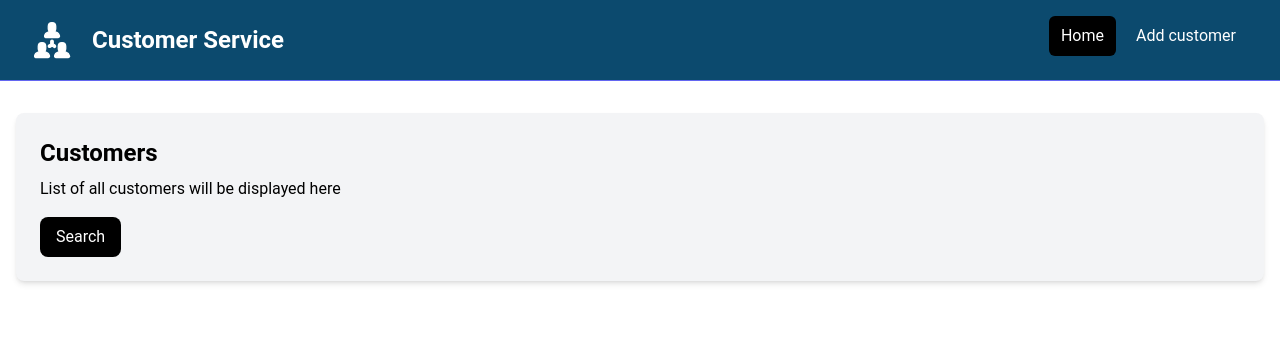
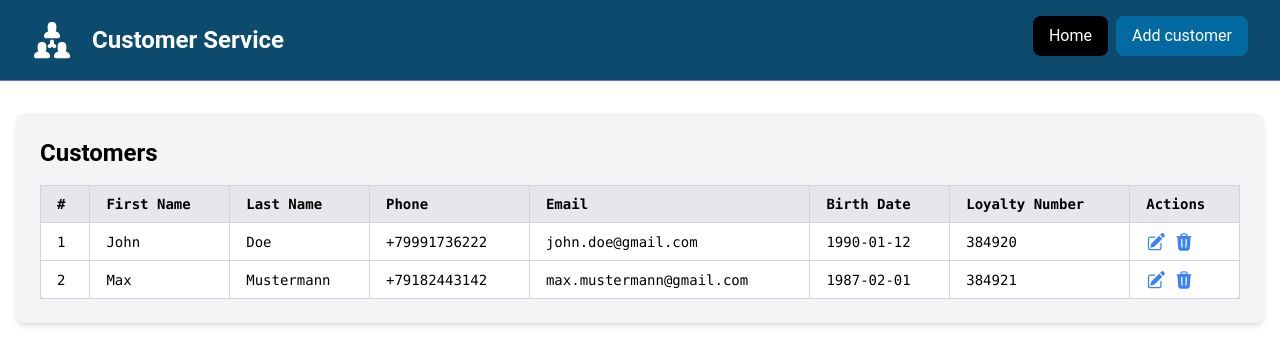
Before and after one commit to seluianova/customer-service-app, a React (Vite) app: page / in a window 1280 px wide. Shown: the top 364 px of the page. Built offline with nearby package versions, Linux system fonts and the light colour scheme.

Commit message:
Add customers table

```diff
--- a/package.json
+++ b/package.json
@@ -10,6 +10,7 @@
     "preview": "vite preview"
   },
   "dependencies": {
+    "@heroicons/react": "^2.2.0",
     "react": "^18.2.0",
     "react-dom": "^18.2.0"
   },
--- a/src/App.tsx
+++ b/src/App.tsx
@@ -2,11 +2,10 @@ import Navbar from "./components/Navbar.tsx";
 import CustomerView from "./components/CustomerView.tsx";
 
 const App = () => {
-
     return (
         <>
-            <Navbar/>
-            <CustomerView/>
+            <Navbar />
+            <CustomerView />
         </>
     )
 }
--- /dev/null
+++ b/src/components/Button.tsx
@@ -0,0 +1,21 @@
+import React from "react";
+
+interface ButtonProps {
+    title: string;
+    href: string;
+    bg?: string;
+}
+
+const Button: React.FC<ButtonProps> = ({ title, href, bg = "bg-sky-700", ...props }) => {
+    return (
+        <a
+            href={href}
+            className={`${bg} inline-block text-white rounded-lg px-4 py-2 hover:bg-gray-800`}
+            {...props}
+        >
+            {title}
+        </a>
+    );
+};
+
+export default Button
--- a/src/components/CustomerView.tsx
+++ b/src/components/CustomerView.tsx
@@ -1,3 +1,5 @@
+import CustomersTable from "./CustomersTable.tsx";
+
 const CustomerView = () => {
     return (
         <section className="py-4">
@@ -5,15 +7,7 @@ const CustomerView = () => {
                 <div className="grid grid-cols-1 gap-4 p-4 rounded-lg">
                     <div className="bg-gray-100 p-6 rounded-lg shadow-md">
                         <h2 className="text-2xl font-bold">Customers</h2>
-                        <p className="mt-2 mb-4">
-                            List of all customers will be displayed here
-                        </p>
-                        <a
-                            href="/placeholder.html"
-                            className="inline-block bg-black text-white rounded-lg px-4 py-2 hover:bg-gray-700"
-                        >
-                            Search
-                        </a>
+                        <CustomersTable />
                     </div>
                 </div>
             </div>
--- /dev/null
+++ b/src/components/CustomersTable.tsx
@@ -0,0 +1,54 @@
+import { PencilSquareIcon, TrashIcon } from "@heroicons/react/24/solid";
+import customers from "../data/customers.json"
+
+const CustomersTable = () => {
+    return (
+        <div className="mt-4 overflow-x-auto">
+            <table className="w-full border-collapse border border-gray-300 bg-white shadow-sm rounded-lg font-mono text-sm">
+                <thead className="bg-gray-200">
+                <tr>
+                    <th className="border border-gray-300 px-4 py-2 text-left">#</th>
+                    <th className="border border-gray-300 px-4 py-2 text-left">First Name</th>
+                    <th className="border border-gray-300 px-4 py-2 text-left">Last Name</th>
+                    <th className="border border-gray-300 px-4 py-2 text-left">Phone</th>
+                    <th className="border border-gray-300 px-4 py-2 text-left">Email</th>
+                    <th className="border border-gray-300 px-4 py-2 text-left">Birth Date</th>
+                    <th className="border border-gray-300 px-4 py-2 text-left">Loyalty Number</th>
+                    <th className="border border-gray-300 px-4 py-2 text-left">Actions</th>
+                </tr>
+                </thead>
+                <tbody>
+                {customers.length === 0 ? (
+                    <tr>
+                        <td colSpan={8} className="border border-gray-300 px-4 py-4 text-center text-gray-500">
+                            No customers found
+                        </td>
+                    </tr>
+                ) : (
+                    customers.map((customer, index) => (
+                        <tr key={index} className="hover:bg-gray-100">
+                            <td className="border border-gray-300 px-4 py-2">{index + 1}</td>
+                            <td className="border border-gray-300 px-4 py-2">{customer.firstName}</td>
+                            <td className="border border-gray-300 px-4 py-2">{customer.lastName}</td>
+                            <td className="border border-gray-300 px-4 py-2">{customer.phoneNumber}</td>
+                            <td className="border border-gray-300 px-4 py-2">{customer.email}</td>
+                            <td className="border border-gray-300 px-4 py-2">{customer.dateOfBirth}</td>
+                            <td className="border border-gray-300 px-4 py-2">{customer.loyalty.bonusCardNumber}</td>
+                            <td className="border border-gray-300 px-4 py-2">
+                                <a href="/edit-customer.html" className="text-blue-500 hover:text-blue-700">
+                                    <PencilSquareIcon className="w-5 h-5 inline-block"/>
+                                </a>
+                                <a href="/delete-customer.html" className="text-blue-500 hover:text-blue-700 px-2">
+                                    <TrashIcon className="w-5 h-5 inline-block"/>
+                                </a>
+                            </td>
+                        </tr>
+                    ))
+                )}
+                </tbody>
+            </table>
+        </div>
+    )
+}
+
+export default CustomersTable
--- a/src/components/Navbar.tsx
+++ b/src/components/Navbar.tsx
@@ -1,6 +1,7 @@
 import logo from '../assets/images/users.svg'
+import Button from "./Button.tsx";
 
-const Navbar = () => {
+const Navbar = ({ title = 'Customer Service' }) => {
     return (
         <nav className="bg-sky-900 border-b border-indigo-500">
             <div className="mx-auto max-w-7xl px-2 sm:px-6 lg:px-8">
@@ -8,12 +9,12 @@ const Navbar = () => {
                     <div className="flex flex-1 items-center justify-center md:items-stretch md:justify-start">
                         <a className="flex flex-shrink-0 items-center mr-4" href="/index.html">
                             <img className="h-10 w-auto" src={ logo } alt="Customer Service" />
-                            <span className="text-white text-2xl font-bold ml-2 px-3 py-2">Customer Service</span>
+                            <span className="text-white text-2xl font-bold ml-2 px-3 py-2">{title}</span>
                         </a>
                         <div className="md:ml-auto">
                             <div className="flex space-x-2">
-                                <a href="/index.html" className="text-white bg-black hover:bg-gray-900 hover:text-white rounded-md px-3 py-2">Home</a>
-                                <a href="/add-customer.html" className="text-white hover:bg-gray-900 hover:text-white rounded-md px-3 py-2">Add customer</a>
+                                <Button title="Home" href="/index.html" bg="bg-black" />
+                                <Button title="Add customer" href="/add-customer.html" />
                             </div>
                         </div>
                     </div>
--- /dev/null
+++ b/src/data/customers.json
@@ -0,0 +1,32 @@
+[
+  {
+    "id": 1,
+    "firstName": "John",
+    "lastName": "Doe",
+    "phoneNumber": "+79991736222",
+    "email": "john.doe@gmail.com",
+    "dateOfBirth": "1990-01-12",
+    "loyalty": {
+      "bonusCardNumber": "384920",
+      "active": true,
+      "discountRate": 0.5
+    },
+    "updatedAt": "2023-10-11T12:08:42.114Z",
+    "createdAt": "2023-10-11T12:08:42.114Z"
+  },
+  {
+    "id": 2,
+    "firstName": "Max",
+    "lastName": "Mustermann",
+    "phoneNumber": "+79182443142",
+    "email": "max.mustermann@gmail.com",
+    "dateOfBirth": "1987-02-01",
+    "loyalty": {
+      "bonusCardNumber": "384921",
+      "active": false,
+      "discountRate": 0.5
+    },
+    "updatedAt": "2023-10-11T12:08:42.114Z",
+    "createdAt": "2023-10-15T12:09:31.192Z"
+  }
+]
```
Also changed, not shown: 1 other file (tests, documents, lock files or other folders).
